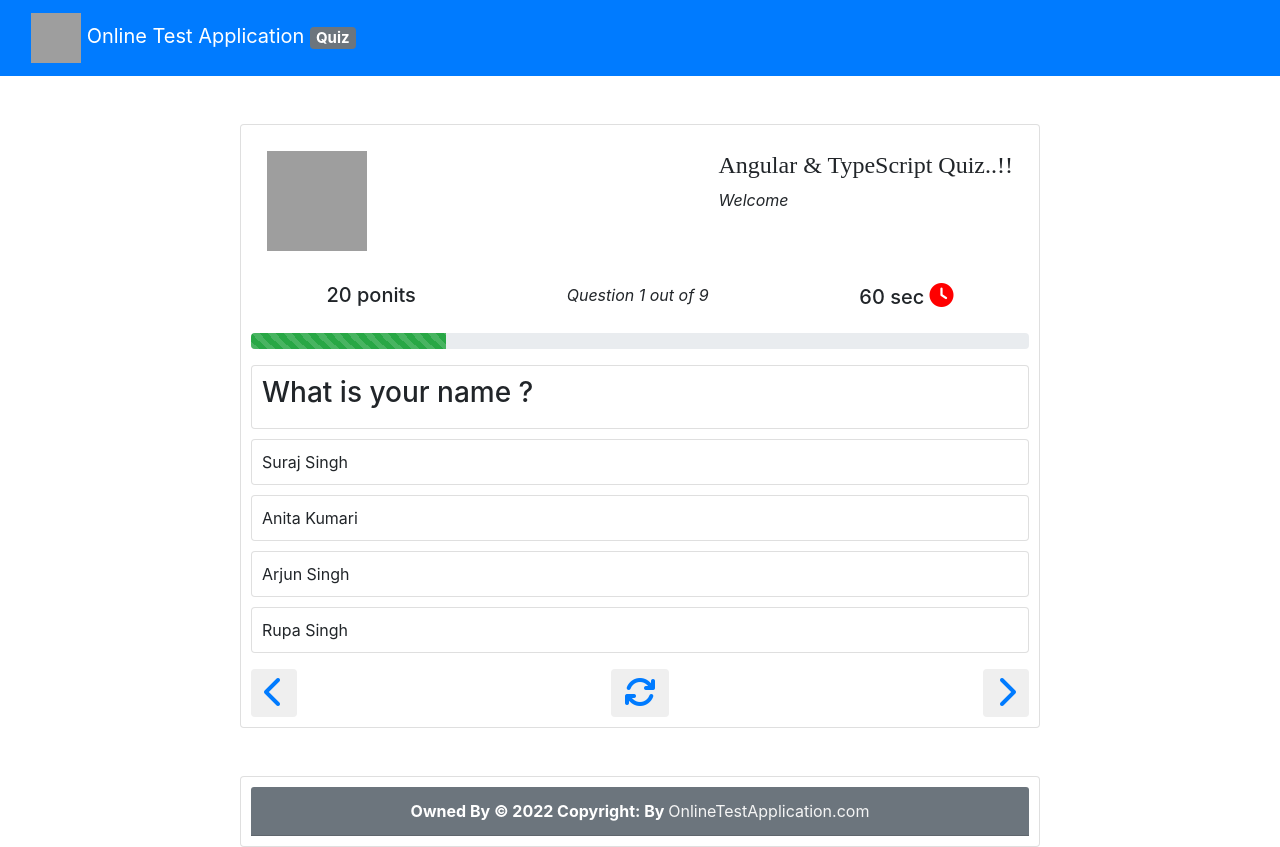
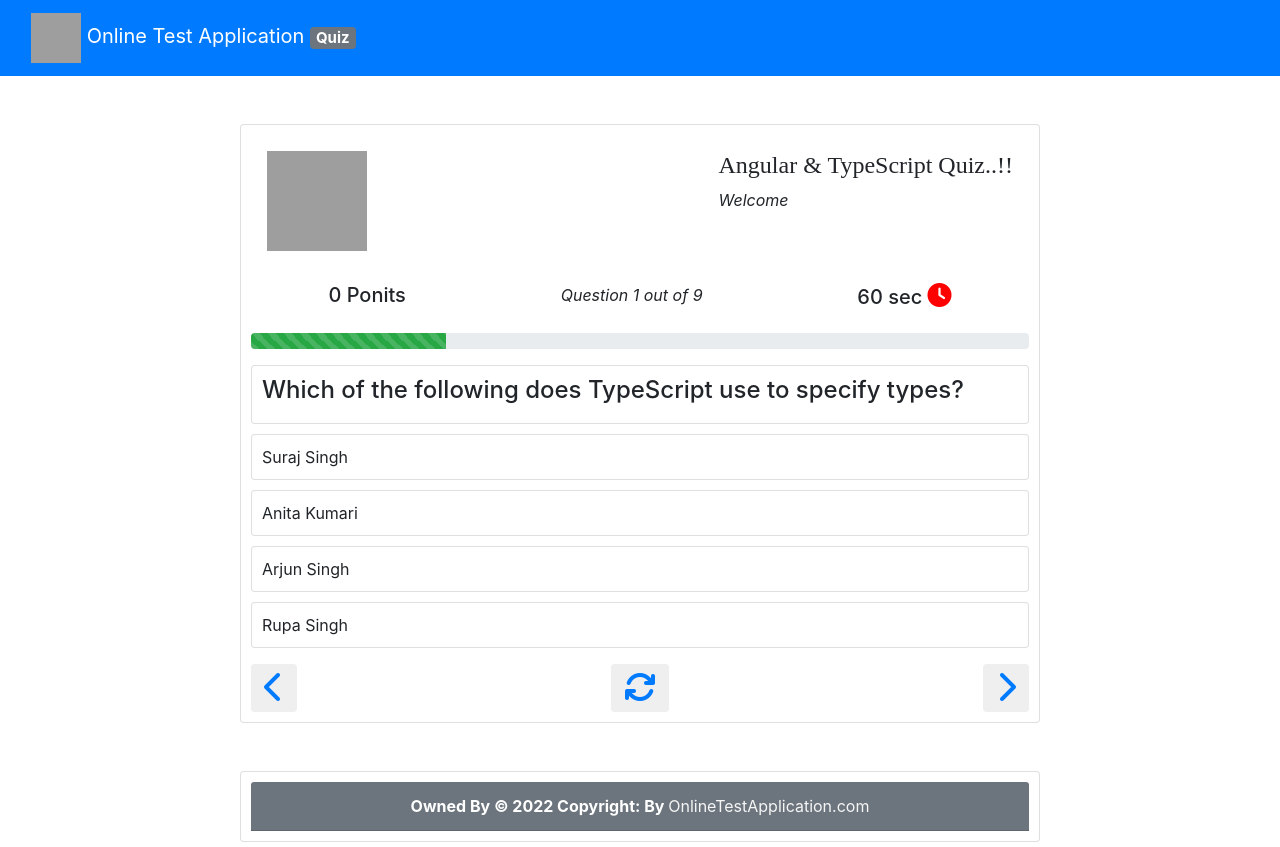
Before and after one commit to Sooraj678/Phase4-OnlineTestApplication, an Angular app: page /question in a window 1280 px wide. Built offline with nearby package versions, Linux system fonts and the light colour scheme; grey boxes are pictures that could not be loaded.

Commit message:
Logical Coding developement for dynamic occurrance for question,timer and counter is ...DONE

```diff
--- a/src/app/question/question.component.html
+++ b/src/app/question/question.component.html
@@ -16,7 +16,7 @@
         <div class="d-flex justify-content-around py-3">
 
             <div class="score">
-                <h5> 20 ponits</h5>
+                <h5> {{points}} Ponits</h5>
 
             </div>
 
@@ -27,7 +27,7 @@
             </div>
 
             <div class="timer">
-                <h5>60 sec <i class="fas fa-clock" style="font-size:24px;color:red;"></i> </h5>
+                <h5>{{counter}} sec <i class="fas fa-clock" style="font-size:24px;color:red;"></i> </h5>
             </div>
 
         </div>
@@ -38,7 +38,7 @@
         </div>
         <div class="question">
             <div class="card">
-                <h3>What is your name ?</h3>
+                <h4>{{questionList[currentQuestion]?.questionText}}</h4>
             </div>
 
         </div>
--- a/src/app/question/question.component.ts
+++ b/src/app/question/question.component.ts
@@ -9,6 +9,11 @@ import { QuestionService } from '../service/question.service';
 export class QuestionComponent implements OnInit {
 
   public name : string="";
+  public questionList : any = [];
+  public currentQuestion:number =0;
+  public points:number =0;
+  counter=60;
+
   constructor(private questionService : QuestionService) { }
 
   ngOnInit(): void {
@@ -19,7 +24,8 @@ export class QuestionComponent implements OnInit {
   getAllQuestions(){
     this.questionService.getQuestionJson()
     .subscribe(res=>{
-      console.log(res.questions);
+      //console.log(res.questions);
+      this.questionList = res.questions;
     })
 
   }
```
